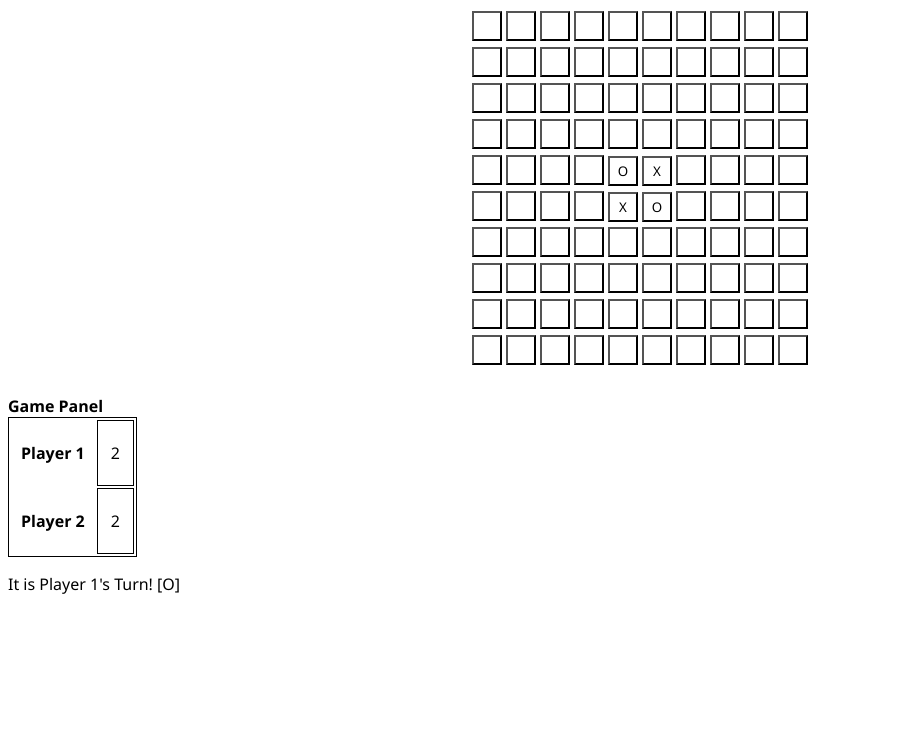
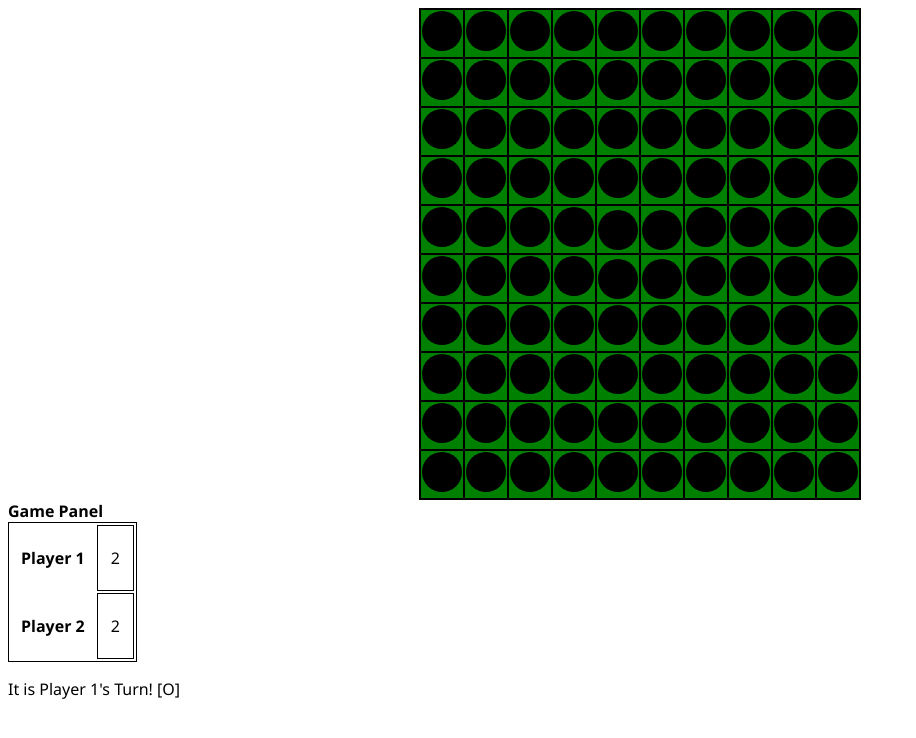
Before and after one commit to riokf/game-dogfood, a website: page app/views/game.html in a window 1280 px wide. Shown: the whole page, without its empty margins (0-916 px from the left). Drawn offline with nearby package versions, Linux system fonts and the light colour scheme; files that its build step writes are made by us from their sources; no server answers; files whose address does not match are found by name.

Commit message:
Add files via upload

```diff
--- a/app/views/game.html
+++ b/app/views/game.html
@@ -1,6 +1,33 @@
 <!DOCTYPE html>
 <html>
 	<head>
+	 	<style>
+		    .button{
+		        margin: 0;
+		        padding: 0;
+		        height: 40px;
+		        width: 40px;
+		        border-radius: 50%;
+		        background: black;
+		        border: none;
+		    }
+		    .main{
+		        height: 100vh;
+		        margin: 0 auto;
+		        width: 440px;
+		        text-align: center;
+		    }
+
+		    .grid th, .grid td {
+		    	border: 2px solid black;
+		    }
+
+		    .grid {
+		        border-collapse: collapse;
+		        background-color: green;
+		        width: 250px;
+		    }
+	    </style>
 		<link rel = "stylesheet" href = "styles/style.css" />
 		<link rel = "stylesheet" href = "toastr/toastr.min.css" />
 
@@ -14,124 +41,124 @@
 	<body>
 		<table class = "grid">
 			<tr>
-				<td> <button id = "B0-0"></button> </td>
-				<td> <button id = "B0-1"></button> </td>
-				<td> <button id = "B0-2"></button> </td>
-				<td> <button id = "B0-3"></button> </td>
-				<td> <button id = "B0-4"></button> </td>
-				<td> <button id = "B0-5"></button> </td>
-				<td> <button id = "B0-6"></button> </td>
-				<td> <button id = "B0-7"></button> </td>
-				<td> <button id = "B0-8"></button> </td>
-				<td> <button id = "B0-9"></button> </td>
+				<td> <button class = "button" id = "B0-0"></button> </td>
+				<td> <button class = "button" id = "B0-1"></button> </td>
+				<td> <button class = "button" id = "B0-2"></button> </td>
+				<td> <button class = "button" id = "B0-3"></button> </td>
+				<td> <button class = "button" id = "B0-4"></button> </td>
+				<td> <button class = "button" id = "B0-5"></button> </td>
+				<td> <button class = "button" id = "B0-6"></button> </td>
+				<td> <button class = "button" id = "B0-7"></button> </td>
+				<td> <button class = "button" id = "B0-8"></button> </td>
+				<td> <button class = "button" id = "B0-9"></button> </td>
 			</tr>
 			<tr>
-				<td> <button id = "B1-0"></button> </td>
-				<td> <button id = "B1-1"></button> </td>
-				<td> <button id = "B1-2"></button> </td>
-				<td> <button id = "B1-3"></button> </td>
-				<td> <button id = "B1-4"></button> </td>
-				<td> <button id = "B1-5"></button> </td>
-				<td> <button id = "B1-6"></button> </td>
-				<td> <button id = "B1-7"></button> </td>
-				<td> <button id = "B1-8"></button> </td>
-				<td> <button id = "B1-9"></button> </td>
+				<td> <button class = "button" id = "B1-0"></button> </td>
+				<td> <button class = "button" id = "B1-1"></button> </td>
+				<td> <button class = "button" id = "B1-2"></button> </td>
+				<td> <button class = "button" id = "B1-3"></button> </td>
+				<td> <button class = "button" id = "B1-4"></button> </td>
+				<td> <button class = "button" id = "B1-5"></button> </td>
+				<td> <button class = "button" id = "B1-6"></button> </td>
+				<td> <button class = "button" id = "B1-7"></button> </td>
+				<td> <button class = "button" id = "B1-8"></button> </td>
+				<td> <button class = "button" id = "B1-9"></button> </td>
 			</tr>
 			<tr>
-				<td> <button id = "B2-0"></button> </td>
-				<td> <button id = "B2-1"></button> </td>
-				<td> <button id = "B2-2"></button> </td>
-				<td> <button id = "B2-3"></button> </td>
-				<td> <button id = "B2-4"></button> </td>
-				<td> <button id = "B2-5"></button> </td>
-				<td> <button id = "B2-6"></button> </td>
-				<td> <button id = "B2-7"></button> </td>
-				<td> <button id = "B2-8"></button> </td>
-				<td> <button id = "B2-9"></button> </td>
+				<td> <button class = "button" id = "B2-0"></button> </td>
+				<td> <button class = "button" id = "B2-1"></button> </td>
+				<td> <button class = "button" id = "B2-2"></button> </td>
+				<td> <button class = "button" id = "B2-3"></button> </td>
+				<td> <button class = "button" id = "B2-4"></button> </td>
+				<td> <button class = "button" id = "B2-5"></button> </td>
+				<td> <button class = "button" id = "B2-6"></button> </td>
+				<td> <button class = "button" id = "B2-7"></button> </td>
+				<td> <button class = "button" id = "B2-8"></button> </td>
+				<td> <button class = "button" id = "B2-9"></button> </td>
 			</tr>
 			<tr>
-				<td> <button id = "B3-0"></button> </td>
-				<td> <button id = "B3-1"></button> </td>
-				<td> <button id = "B3-2"></button> </td>
-				<td> <button id = "B3-3"></button> </td>
-				<td> <button id = "B3-4"></button> </td>
-				<td> <button id = "B3-5"></button> </td>
-				<td> <button id = "B3-6"></button> </td>
-				<td> <button id = "B3-7"></button> </td>
-				<td> <button id = "B3-8"></button> </td>
-				<td> <button id = "B3-9"></button> </td>
+				<td> <button class = "button" id = "B3-0"></button> </td>
+				<td> <button class = "button" id = "B3-1"></button> </td>
+				<td> <button class = "button" id = "B3-2"></button> </td>
+				<td> <button class = "button" id = "B3-3"></button> </td>
+				<td> <button class = "button" id = "B3-4"></button> </td>
+				<td> <button class = "button" id = "B3-5"></button> </td>
+				<td> <button class = "button" id = "B3-6"></button> </td>
+				<td> <button class = "button" id = "B3-7"></button> </td>
+				<td> <button class = "button" id = "B3-8"></button> </td>
+				<td> <button class = "button" id = "B3-9"></button> </td>
 			</tr>
 			<tr>
-				<td> <button id = "B4-0"></button> </td>
-				<td> <button id = "B4-1"></button> </td>
-				<td> <button id = "B4-2"></button> </td>
-				<td> <button id = "B4-3"></button> </td>
-				<td> <button id = "B4-4"></button> </td>
-				<td> <button id = "B4-5"></button> </td>
-				<td> <button id = "B4-6"></button> </td>
-				<td> <button id = "B4-7"></button> </td>
-				<td> <button id = "B4-8"></button> </td>
-				<td> <button id = "B4-9"></button> </td>
+				<td> <button class = "button" id = "B4-0"></button> </td>
+				<td> <button class = "button" id = "B4-1"></button> </td>
+				<td> <button class = "button" id = "B4-2"></button> </td>
+				<td> <button class = "button" id = "B4-3"></button> </td>
+				<td> <button class = "button" id = "B4-4"></button> </td>
+				<td> <button class = "button" id = "B4-5"></button> </td>
+				<td> <button class = "button" id = "B4-6"></button> </td>
+				<td> <button class = "button" id = "B4-7"></button> </td>
+				<td> <button class = "button" id = "B4-8"></button> </td>
+				<td> <button class = "button" id = "B4-9"></button> </td>
 			</tr>
 			<tr>
-				<td> <button id = "B5-0"></button> </td>
-				<td> <button id = "B5-1"></button> </td>
-				<td> <button id = "B5-2"></button> </td>
-				<td> <button id = "B5-3"></button> </td>
-				<td> <button id = "B5-4"></button> </td>
-				<td> <button id = "B5-5"></button> </td>
-				<td> <button id = "B5-6"></button> </td>
-				<td> <button id = "B5-7"></button> </td>
-				<td> <button id = "B5-8"></button> </td>
-				<td> <button id = "B5-9"></button> </td>
+				<td> <button class = "button" id = "B5-0"></button> </td>
+				<td> <button class = "button" id = "B5-1"></button> </td>
+				<td> <button class = "button" id = "B5-2"></button> </td>
+				<td> <button class = "button" id = "B5-3"></button> </td>
+				<td> <button class = "button" id = "B5-4"></button> </td>
+				<td> <button class = "button" id = "B5-5"></button> </td>
+				<td> <button class = "button" id = "B5-6"></button> </td>
+				<td> <button class = "button" id = "B5-7"></button> </td>
+				<td> <button class = "button" id = "B5-8"></button> </td>
+				<td> <button class = "button" id = "B5-9"></button> </td>
 			</tr>
 			<tr>
-				<td> <button id = "B6-0"></button> </td>
-				<td> <button id = "B6-1"></button> </td>
-				<td> <button id = "B6-2"></button> </td>
-				<td> <button id = "B6-3"></button> </td>
-				<td> <button id = "B6-4"></button> </td>
-				<td> <button id = "B6-5"></button> </td>
-				<td> <button id = "B6-6"></button> </td>
-				<td> <button id = "B6-7"></button> </td>
-				<td> <button id = "B6-8"></button> </td>
-				<td> <button id = "B6-9"></button> </td>
+				<td> <button class = "button" id = "B6-0"></button> </td>
+				<td> <button class = "button" id = "B6-1"></button> </td>
+				<td> <button class = "button" id = "B6-2"></button> </td>
+				<td> <button class = "button" id = "B6-3"></button> </td>
+				<td> <button class = "button" id = "B6-4"></button> </td>
+				<td> <button class = "button" id = "B6-5"></button> </td>
+				<td> <button class = "button" id = "B6-6"></button> </td>
+				<td> <button class = "button" id = "B6-7"></button> </td>
+				<td> <button class = "button" id = "B6-8"></button> </td>
+				<td> <button class = "button" id = "B6-9"></button> </td>
 			</tr>
 			<tr>
-				<td> <button id = "B7-0"></button> </td>
-				<td> <button id = "B7-1"></button> </td>
-				<td> <button id = "B7-2"></button> </td>
-				<td> <button id = "B7-3"></button> </td>
-				<td> <button id = "B7-4"></button> </td>
-				<td> <button id = "B7-5"></button> </td>
-				<td> <button id = "B7-6"></button> </td>
-				<td> <button id = "B7-7"></button> </td>
-				<td> <button id = "B7-8"></button> </td>
-				<td> <button id = "B7-9"></button> </td>
+				<td> <button class = "button" id = "B7-0"></button> </td>
+				<td> <button class = "button" id = "B7-1"></button> </td>
+				<td> <button class = "button" id = "B7-2"></button> </td>
+				<td> <button class = "button" id = "B7-3"></button> </td>
+				<td> <button class = "button" id = "B7-4"></button> </td>
+				<td> <button class = "button" id = "B7-5"></button> </td>
+				<td> <button class = "button" id = "B7-6"></button> </td>
+				<td> <button class = "button" id = "B7-7"></button> </td>
+				<td> <button class = "button" id = "B7-8"></button> </td>
+				<td> <button class = "button" id = "B7-9"></button> </td>
 			</tr>
 			<tr>
-				<td> <button id = "B8-0"></button> </td>
-				<td> <button id = "B8-1"></button> </td>
-				<td> <button id = "B8-2"></button> </td>
-				<td> <button id = "B8-3"></button> </td>
-				<td> <button id = "B8-4"></button> </td>
-				<td> <button id = "B8-5"></button> </td>
-				<td> <button id = "B8-6"></button> </td>
-				<td> <button id = "B8-7"></button> </td>
-				<td> <button id = "B8-8"></button> </td>
-				<td> <button id = "B8-9"></button> </td>
+				<td> <button class = "button" id = "B8-0"></button> </td>
+				<td> <button class = "button" id = "B8-1"></button> </td>
+				<td> <button class = "button" id = "B8-2"></button> </td>
+				<td> <button class = "button" id = "B8-3"></button> </td>
+				<td> <button class = "button" id = "B8-4"></button> </td>
+				<td> <button class = "button" id = "B8-5"></button> </td>
+				<td> <button class = "button" id = "B8-6"></button> </td>
+				<td> <button class = "button" id = "B8-7"></button> </td>
+				<td> <button class = "button" id = "B8-8"></button> </td>
+				<td> <button class = "button" id = "B8-9"></button> </td>
 			</tr>
 			<tr>
-				<td> <button id = "B9-0"></button> </td>
-				<td> <button id = "B9-1"></button> </td>
-				<td> <button id = "B9-2"></button> </td>
-				<td> <button id = "B9-3"></button> </td>
-				<td> <button id = "B9-4"></button> </td>
-				<td> <button id = "B9-5"></button> </td>
-				<td> <button id = "B9-6"></button> </td>
-				<td> <button id = "B9-7"></button> </td>
-				<td> <button id = "B9-8"></button> </td>
-				<td> <button id = "B9-9"></button> </td>
+				<td> <button class = "button" id = "B9-0"></button> </td>
+				<td> <button class = "button" id = "B9-1"></button> </td>
+				<td> <button class = "button" id = "B9-2"></button> </td>
+				<td> <button class = "button" id = "B9-3"></button> </td>
+				<td> <button class = "button" id = "B9-4"></button> </td>
+				<td> <button class = "button" id = "B9-5"></button> </td>
+				<td> <button class = "button" id = "B9-6"></button> </td>
+				<td> <button class = "button" id = "B9-7"></button> </td>
+				<td> <button class = "button" id = "B9-8"></button> </td>
+				<td> <button class = "button" id = "B9-9"></button> </td>
 			</tr>
 		</table>
 
```
